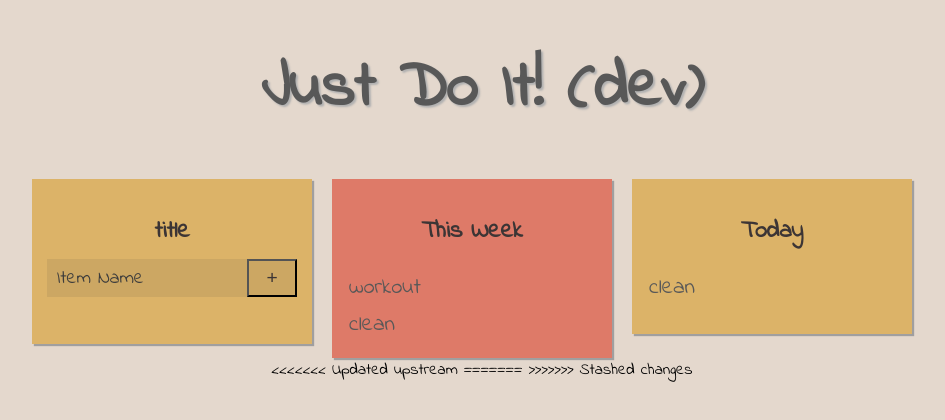
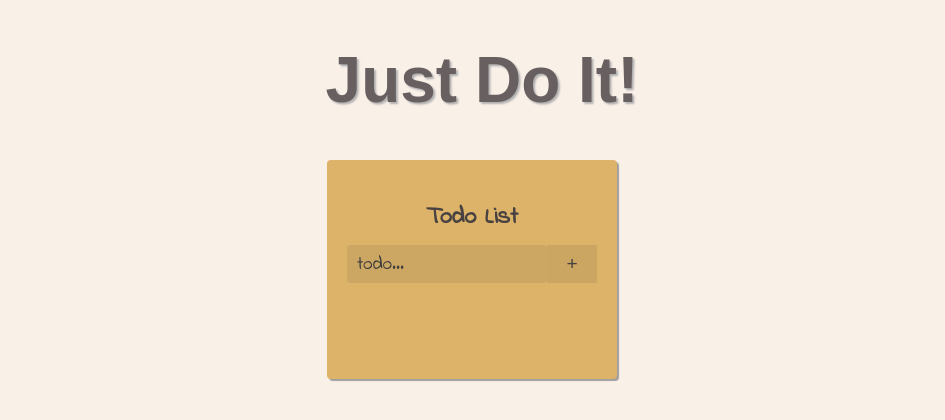
Before and after one commit to anthonyjsilva/just-do-it, a plain HTML site: page index.html in a window 1280 px wide. Shown: the whole page, without its empty margins (158-1103 px from the left). Drawn offline with Linux system fonts and the light colour scheme.

Commit message:
got basic refactor going

```diff
--- a/index.html
+++ b/index.html
@@ -21,38 +21,30 @@
 
 <body>
   <header>
-    <h1>Just Do It! (dev)</h1>
+    <h1>Just Do It!</h1>
   </header>
 
-  <div class="wrapper">
+  <div class="lists">
+
     <div class="list">
-      <div class="list-header">
-        <h2>title</h2>
-        <form class="add-items input-container">
-          <input class="list-input" type="text" name="item" placeholder="Item Name" required>
-          <input class="add-btn" type="submit" value="+">
+      <div class="list__header">
+        <h2 class="list__title">Todo List</h2>
+        <form class="add-items list__input-container">
+          <input class="list__input" type="text" name="item" autofocus placeholder="todo...">
+          <button class="list__input-add-btn" type="submit">+</button>
         </form>
       </div>
-      <ul class="plates">
-        <li>Loading Tapas...</li>
+      <ul class="list__items">
+        <li>No items :(</li>
       </ul>
     </div>
 
   </div>
-<<<<<<< Updated upstream
-  <script>
-    FontAwesomeConfig = {
-      autoReplaceSvg: 'nest'
-    }
-  </script>
-  <script type="text/javascript" src="script.js"></script>
-=======
 
-  <!-- <script type="text/javascript" src="script.js"></script> -->
   <script type="text/javascript">
 
     const addItems = document.querySelector('.add-items');
-    const itemsList = document.querySelector('.plates');
+    const itemsList = document.querySelector('.list__items');
     const items = JSON.parse(localStorage.getItem('items')) || [];
 
     function addItem(e) {
@@ -69,19 +61,18 @@
       this.reset();
     }
 
-    function populateList(plates = [], platesList) {
-      platesList.innerHTML = plates.map((plate, i) => {
+    function populateList(items = [], itemsList) {
+      itemsList.innerHTML = items.map((item, i) => {
         return `
-          <li class="list-items">
-            <input type="checkbox" data-index=${i} id="item${i}" ${plate.done ? 'checked' : ''} />
-            <label for="item${i}">${plate.text}</label>
+          <li class="list__item ${item.done ? 'list__item--done' : ''}" data-index=${i}>
+            ${item.text}
           </li>
         `;
       }).join('');
     }
 
     function toggleDone(e) {
-      if (!e.target.matches('input')) return; // skip this unless it's an input
+      // if (!e.target.matches('input')) return; // skip this unless it's an input
       const el = e.target;
       const index = el.dataset.index;
       items[index].done = !items[index].done;
@@ -95,7 +86,12 @@
     populateList(items, itemsList);
 
   </script>
->>>>>>> Stashed changes
+  <script>
+    FontAwesomeConfig = {
+      autoReplaceSvg: 'nest'
+    }
+  </script>
+  <!-- <script type="text/javascript" src="script.js"></script> -->
 </body>
 
 </html>
--- a/style.css
+++ b/style.css
@@ -2,14 +2,14 @@
   custom css variables
 */
 :root {
-  --heading-color: #585858;
+  --heading-color: #686060;
   --white: white;
-  --dark: #3c3535;
+  --dark: #474141;
   --checked: #7d7474;
   --note-color-orange: #dcb368;
   --note-color-red: #de7a68;
   --note-color-blue: #68dcdc;
-  --bg-color: #e4d8cd;
+  --bg-color: #f9f0e8;
   --font-cursive: 'Indie Flower', cursive;
 }
 
@@ -33,9 +33,10 @@ header h1 {
   font-size: 4em;
   color: var(--heading-color);
   text-shadow: 2px 2px 2px #b1b1b1;
+  font-family: arial;
 }
 
-.wrapper {
+.lists {
   flex-basis: 100%;
   display: flex;
   justify-content: center;
@@ -46,18 +47,14 @@ header h1 {
   background-color: var(--note-color-orange);
   box-shadow: 2px 2px 1px 0px #a09f9f;
   margin-right: 20px;
-  padding: 15px;
+  padding: 20px;
   width: 250px;
   display: flex;
   flex-wrap: wrap;
   position: relative;
+  border-radius: 4px;
 }
 
-.list:hover {
-  box-shadow: 5px 5px 3px 0px #a09f9f;
-  top: -5px;
-  /*left: -5px;*/
-}
 
 .list-options {
   opacity: 0;
@@ -80,57 +77,73 @@ svg:hover {
   color: var(--dark);
 }
 
-.list-header {
+.list__header {
   color: var(--heading-color);
   width: 100%;
   text-align: center;
 }
 
-.list-header h2 {
+.list__title {
   margin-bottom: 10px;
   color: var(--dark);
 }
 
-.list-items {
+.list__items {
   min-height: 50px;
   color: var(--heading-color);
   width: 100%;
   margin-top: 10px;
+  padding: 0;
   display: flex;
   flex-wrap: wrap;
   align-content: flex-start;
   justify-content: flex-start;
 }
 
-.list-items div {
+.list__item {
+  padding: 0;
+  padding-left: 10px;
   font-size: 1.4em;
   flex-basis: 100%;
-  padding: 2px;
   cursor: pointer;
   position: relative;
+  list-style-type: none;
+  border-radius: 4px;
+
 }
-.list-items div span{
+.list__item--done {
+  text-decoration: line-through;
+}
+.list__item:hover {
+  background: rgba(60, 60, 60, .1);
+
+}
+
+.list__items div span{
   font-size: .8em;
   opacity: 0;
 }
-.list-items div span:hover{
+.list__items div span:hover{
   opacity: 1;
 }
 
-.list-items .checked, .list-items .checked:hover {
+.list__items .checked, .list__items .checked:hover {
   color: var(--checked);
   text-decoration: line-through;
 }
 
-.list-items div:hover {
+.list__items div:hover {
   color: var(--dark);
 }
 
-.input-container {
+.list__input-container {
+
   display: flex;
 }
 
-.list-input {
+.list__input {
+  border-radius: 4px;
+
   box-sizing: border-box;
   outline: none;
   font-size: 1.2em;
@@ -146,15 +159,18 @@ svg:hover {
   color: rgb(60, 60, 60);
 }
 
-.add-btn {
+.list__input-add-btn {
   background-color: rgba(60, 60, 60, .1);
   color: var(--dark);
   /*border-left: 2px solid var(--dark);*/
   font-size: 1.2em;
   padding: 5px;
   flex-grow: 1;
+  outline: none;
+  border: none;
 }
 
-.add-btn:hover {
+.list__input-add-btn:hover {
+  background: rgba(60, 60, 60, .2);
   cursor: pointer;
 }
```
